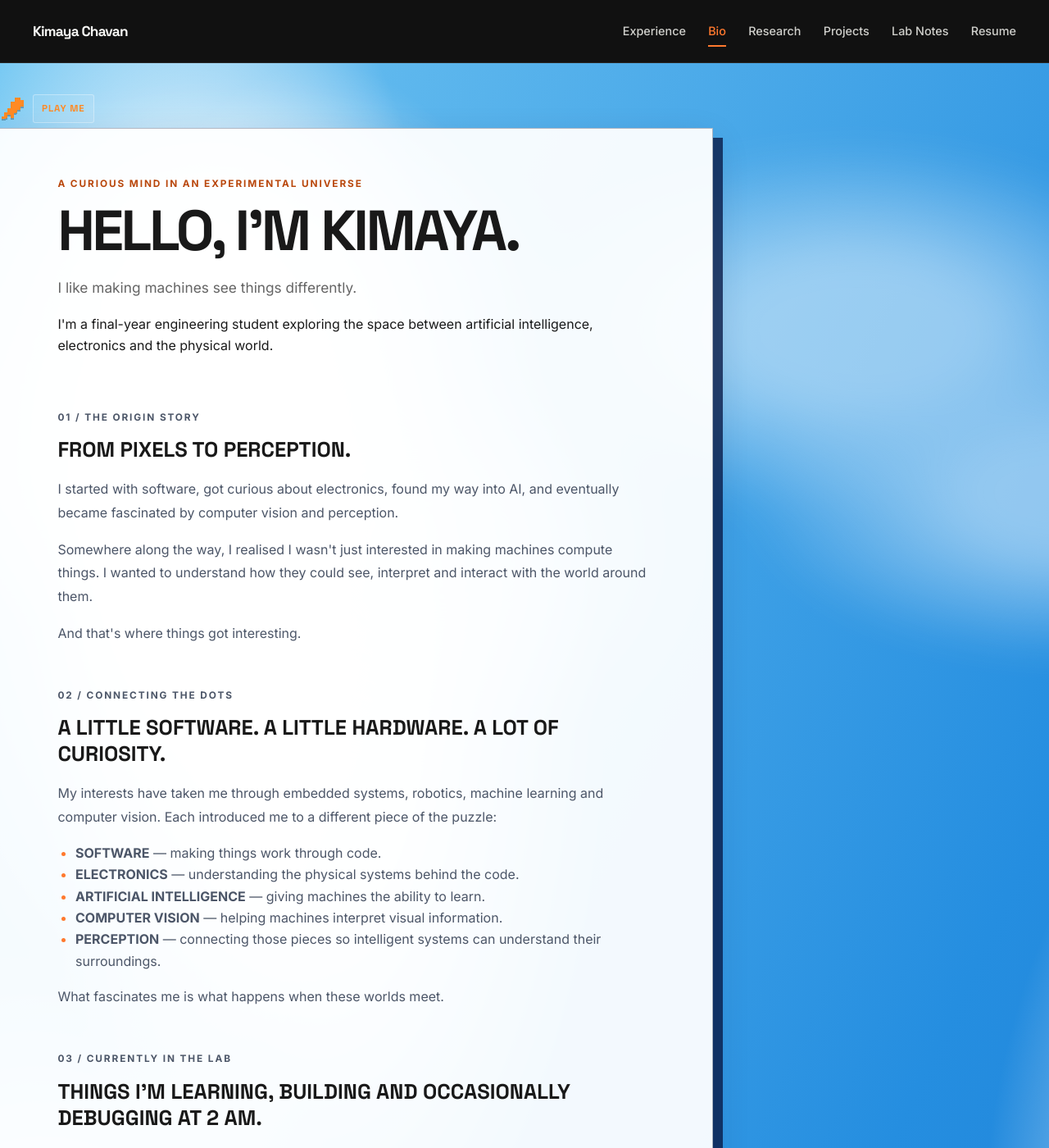
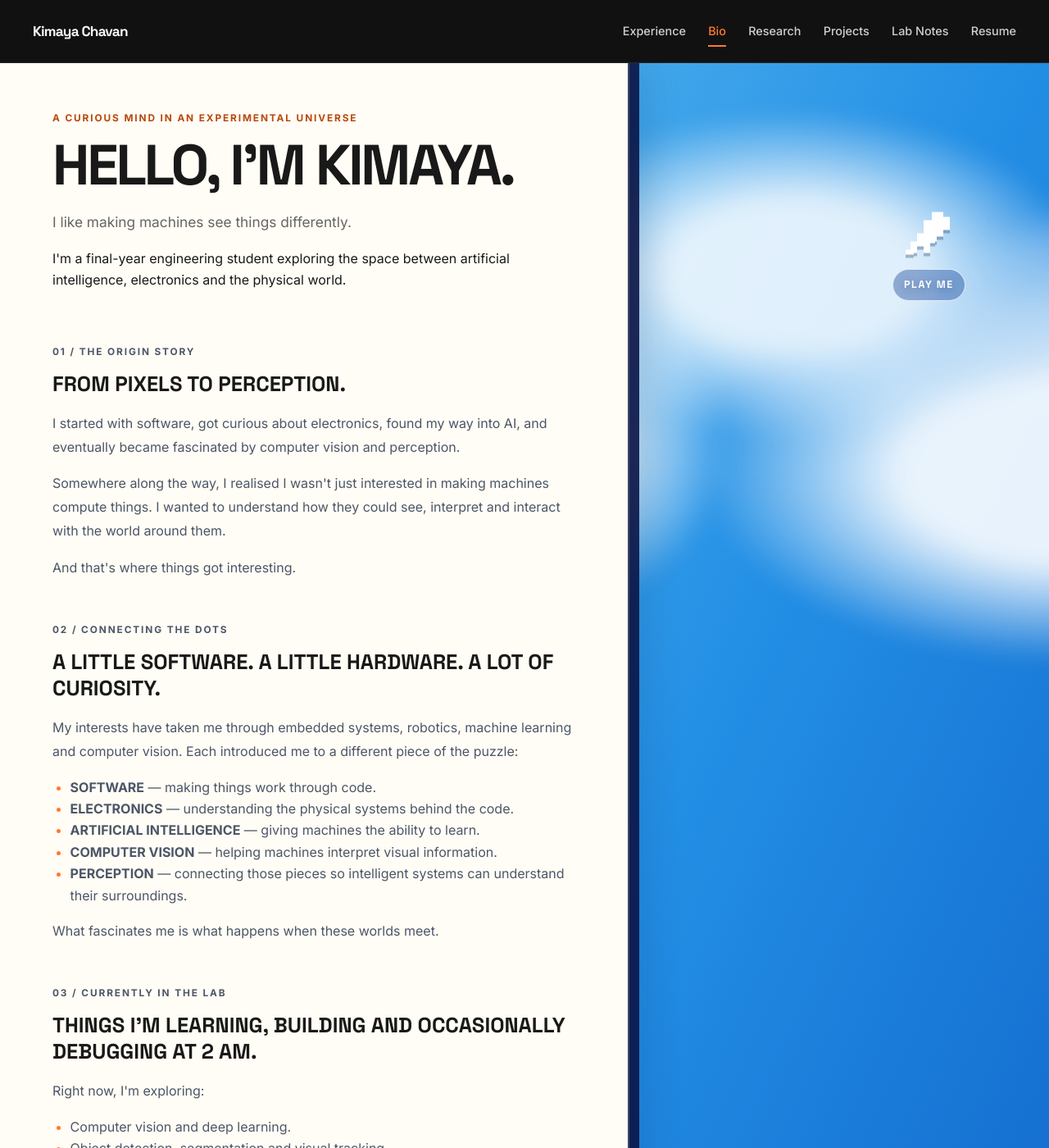
Before and after one commit to kimiko-11/kimiko-11, a Jekyll site: the page built from _pages/bio.md, in a window 1280 px wide and 1400 px high. Shown: the whole window at 82% size. Built offline with Jekyll 4.4.1, drawn with Linux system fonts in a browser that asks for light colours.

Commit message:
Expand Bio letter and make cloud animation visible

```diff
--- a/assets/css/kimaya.css
+++ b/assets/css/kimaya.css
@@ -1281,187 +1281,146 @@ h1, h2, h3, h4,
 }
 
 
-/* =========================
-   BIO — moving sky + letter card
-   ========================= */
+
+/* BIO: animated blue sky, full-height letter and cloud-side game link */
 .kc-page--bio {
   position: relative;
   isolation: isolate;
   min-height: calc(100vh - 76px);
   overflow: hidden;
-  padding: clamp(22px, 3vw, 42px) 0 clamp(30px, 5vw, 64px);
-  background-color: #167bd0;
-  background-image:
-    radial-gradient(ellipse at 12% 12%, rgba(255,255,255,.98) 0 4%, transparent 13%),
-    radial-gradient(ellipse at 20% 18%, rgba(255,255,255,.88) 0 5%, transparent 15%),
-    radial-gradient(ellipse at 4% 38%, rgba(255,255,255,.9) 0 5%, transparent 15%),
-    radial-gradient(ellipse at 88% 28%, rgba(255,255,255,.92) 0 4%, transparent 14%),
-    radial-gradient(ellipse at 78% 34%, rgba(255,255,255,.72) 0 5%, transparent 17%),
-    radial-gradient(ellipse at 92% 78%, rgba(255,255,255,.9) 0 5%, transparent 16%),
-    linear-gradient(115deg, #76c9f3 0%, #258ee0 42%, #0753b9 100%);
-  background-size: 160% 160%;
-  animation: kc-sky-drift 52s ease-in-out infinite alternate;
+  padding: 0;
+  background: linear-gradient(115deg, #78d1f6 0%, #238fe5 48%, #0750bd 100%);
 }
-
 .kc-page--bio::before,
 .kc-page--bio::after {
   content: "";
   position: absolute;
-  z-index: -1;
+  z-index: 0;
   pointer-events: none;
-  width: 150%;
-  height: 48%;
-  left: -20%;
+  width: 180%;
+  height: 58%;
+  left: -35%;
   border-radius: 50%;
-  filter: blur(24px);
-  opacity: .48;
+  opacity: .95;
+  filter: blur(13px);
   background:
-    radial-gradient(ellipse at 18% 55%, #fff 0 7%, transparent 22%),
-    radial-gradient(ellipse at 30% 42%, #fff 0 8%, transparent 23%),
-    radial-gradient(ellipse at 44% 65%, #eaf8ff 0 7%, transparent 20%),
-    radial-gradient(ellipse at 70% 45%, #fff 0 8%, transparent 22%),
-    radial-gradient(ellipse at 84% 60%, #fff 0 6%, transparent 18%);
-  animation: kc-cloud-float 68s linear infinite alternate;
+    radial-gradient(ellipse at 8% 58%, rgba(255,255,255,.98) 0 5%, transparent 13%),
+    radial-gradient(ellipse at 15% 48%, rgba(255,255,255,.98) 0 7%, transparent 16%),
+    radial-gradient(ellipse at 23% 61%, rgba(255,255,255,.96) 0 8%, transparent 17%),
+    radial-gradient(ellipse at 36% 47%, rgba(255,255,255,.9) 0 6%, transparent 15%),
+    radial-gradient(ellipse at 52% 58%, rgba(255,255,255,.95) 0 8%, transparent 17%),
+    radial-gradient(ellipse at 68% 45%, rgba(255,255,255,.9) 0 7%, transparent 16%),
+    radial-gradient(ellipse at 83% 60%, rgba(255,255,255,.95) 0 8%, transparent 17%),
+    radial-gradient(ellipse at 95% 48%, rgba(255,255,255,.9) 0 6%, transparent 15%);
+  animation: kc-cloud-drift 42s ease-in-out infinite alternate;
 }
-
-.kc-page--bio::before { top: -10%; }
+.kc-page--bio::before { top: -17%; }
 .kc-page--bio::after {
-  bottom: -13%;
   left: -10%;
-  opacity: .35;
-  animation-duration: 86s;
+  bottom: -19%;
+  opacity: .62;
+  transform: scaleX(-1);
+  animation-duration: 58s;
   animation-direction: alternate-reverse;
 }
-
-@keyframes kc-sky-drift {
-  from { background-position: 0% 0%; }
-  to { background-position: 100% 70%; }
+@keyframes kc-cloud-drift {
+  0% { translate: -7% 0; }
+  100% { translate: 8% 7%; }
 }
-
-@keyframes kc-cloud-float {
-  from { transform: translate3d(-3%, 0, 0) scale(1); }
-  to { transform: translate3d(5%, 3%, 0) scale(1.08); }
+.kc-page--bio > .kc-container {
+  box-sizing: border-box;
+  position: relative;
+  z-index: 2;
+  width: 60vw;
+  max-width: none;
+  min-height: calc(100vh - 76px);
+  margin: 0;
+  padding: clamp(34px, 4.5vw, 72px) clamp(28px, 5vw, 76px);
+  background: #fffdf5;
+  border-right: 2px solid rgba(18, 25, 66, .8);
+  box-shadow: 12px 0 0 rgba(12, 22, 69, .9), 20px 0 42px rgba(4, 28, 70, .14);
 }
-
-/* The paper occupies the left side like a full-height letter. */
-.kc-page--bio > .kc-container {
-  width: min(68vw, 980px);
-  max-width: none;
-  min-height: calc(100vh - 160px);
-  margin: 0 auto 0 0;
-  padding: clamp(30px, 4.5vw, 68px) clamp(26px, 5.5vw, 88px);
-  position: relative;
-  z-index: 1;
-  background:
-    linear-gradient(rgba(255,255,255,.94), rgba(255,255,255,.94)),
-    repeating-linear-gradient(0deg, transparent 0 3px, rgba(24,42,70,.025) 3px 4px);
-  border: 1px solid rgba(20, 34, 65, .32);
-  border-left: 0;
-  box-shadow: 12px 12px 0 rgba(8, 25, 68, .78), 0 18px 42px rgba(4, 28, 70, .16);
-}
-
 .kc-page--bio .kc-page__header {
   max-width: 760px;
   margin-bottom: clamp(42px, 5vw, 66px);
 }
-
-.kc-page--bio .kc-page__title {
-  font-size: clamp(2.6rem, 5.4vw, 4.8rem);
-}
-
-.kc-page--bio .kc-section {
-  margin-top: clamp(38px, 4vw, 58px);
-}
-
-.kc-page--bio .kc-section h2 {
-  font-size: clamp(1.3rem, 2vw, 1.65rem);
-}
-
+.kc-page--bio .kc-page__title { font-size: clamp(2.6rem, 5.4vw, 4.8rem); }
+.kc-page--bio .kc-section { margin-top: clamp(38px, 4vw, 58px); }
+.kc-page--bio .kc-section h2 { font-size: clamp(1.3rem, 2vw, 1.65rem); }
 .kc-page--bio .kc-section p,
-.kc-page--bio .kc-section li {
-  color: #4c5668;
-}
-
-.kc-page--bio .kc-section ul {
-  padding-left: 1.35rem;
-}
-
-.kc-page--bio .kc-section li::marker {
-  color: var(--kc-orange);
-}
-
+.kc-page--bio .kc-section li { color: #4c5668; }
+.kc-page--bio .kc-section ul { padding-left: 1.35rem; }
+.kc-page--bio .kc-section li::marker { color: var(--kc-orange); }
 .kc-page--bio footer.kc-section {
   padding-top: 22px;
   border-top: 1px solid #d8dce3;
 }
-
 .kc-dino-link {
-  display: inline-flex;
+  position: absolute;
+  z-index: 3;
+  top: clamp(90px, 15vh, 180px);
+  right: clamp(24px, 8vw, 140px);
+  display: flex;
+  flex-direction: column;
   align-items: center;
-  gap: 8px;
-  flex: 0 0 auto;
-  color: #ff8a24;
+  gap: 7px;
+  color: #fff;
   text-decoration: none;
   font-family: "Space Grotesk", sans-serif;
-  font-size: .72rem;
-  font-weight: 700;
-  letter-spacing: .08em;
-  white-space: nowrap;
-  transition: transform .18s ease, color .18s ease;
+  font-size: .78rem;
+  font-weight: 800;
+  letter-spacing: .12em;
+  text-shadow: 0 2px 8px rgba(0,35,100,.35);
+  transition: transform .2s ease;
 }
-
 .kc-dino-link__icon {
-  width: 32px;
-  height: 32px;
+  width: clamp(48px, 5vw, 68px);
+  height: clamp(48px, 5vw, 68px);
   image-rendering: pixelated;
-  filter: drop-shadow(0 2px 0 rgba(0,0,0,.25));
-  animation: kc-dino-beep 1.8s steps(2, end) infinite;
+  filter: drop-shadow(0 4px 0 rgba(0,25,80,.28));
+  animation: kc-dino-beep 1.2s steps(2, end) infinite;
 }
-
+.kc-dino-link span {
+  padding: 8px 13px;
+  border: 1px solid rgba(255,255,255,.75);
+  border-radius: 999px;
+  background: rgba(5,57,145,.38);
+}
 .kc-dino-link:hover,
-.kc-dino-link:focus-visible {
-  color: #ffd27a;
-  transform: translateY(-2px);
+.kc-dino-link:focus-visible { transform: translateY(-4px) scale(1.04); color: #fff7b5; }
+@keyframes kc-dino-beep {
+  0%, 100% { transform: translateY(0) rotate(-3deg); }
+  50% { transform: translateY(-5px) rotate(3deg); }
 }
-
-.kc-dino-link span {
-  padding: 7px 10px;
-  border: 1px solid rgba(255,255,255,.35);
-  border-radius: 3px;
-  background: rgba(255,255,255,.08);
+@media (max-width: 850px) {
+  .kc-page--bio > .kc-container {
+    width: 68vw;
+    min-height: calc(100vh - 76px);
+    padding: 34px 28px;
+  }
+  .kc-dino-link { right: 5vw; top: 110px; }
 }
-
-@keyframes kc-dino-beep {
-  0%, 100% { transform: translateY(0) scale(1); }
-  50% { transform: translateY(-2px) scale(1.07); }
-}
-
-@media (max-width: 850px) {
-  .kc-nav__inner { flex-direction: row; align-items: center; flex-wrap: wrap; }
-  .kc-nav__links { order: 3; }
-  .kc-dino-link { margin-left: auto; }
+@media (max-width: 560px) {
+  .kc-page--bio { overflow: visible; }
   .kc-page--bio > .kc-container {
-    width: min(82vw, 760px);
+    width: 100%;
     min-height: auto;
-  }
-}
-
-@media (max-width: 560px) {
-  .kc-page--bio { padding: 16px 0 28px; }
-  .kc-page--bio > .kc-container {
-    width: calc(100% - 18px);
-    padding: 30px 22px;
-    margin-right: 18px;
-    box-shadow: 6px 7px 0 rgba(8, 25, 68, .78);
+    padding: 34px 22px;
+    border-right: 0;
+    box-shadow: none;
   }
   .kc-page--bio .kc-page__title { font-size: clamp(2.25rem, 12vw, 3.4rem); }
-  .kc-dino-link { gap: 5px; }
-  .kc-dino-link__icon { width: 27px; height: 27px; }
+  .kc-dino-link {
+    position: relative;
+    top: auto;
+    right: auto;
+    z-index: 4;
+    width: fit-content;
+    margin: 18px 20px 18px auto;
+    flex-direction: row;
+  }
+  .kc-dino-link__icon { width: 42px; height: 42px; }
 }
-
 @media (prefers-reduced-motion: reduce) {
-  .kc-page--bio,
-  .kc-page--bio::before,
-  .kc-page--bio::after,
-  .kc-dino-link__icon { animation: none !important; }
+  .kc-page--bio::before, .kc-page--bio::after, .kc-dino-link__icon { animation: none !important; }
 }
```
